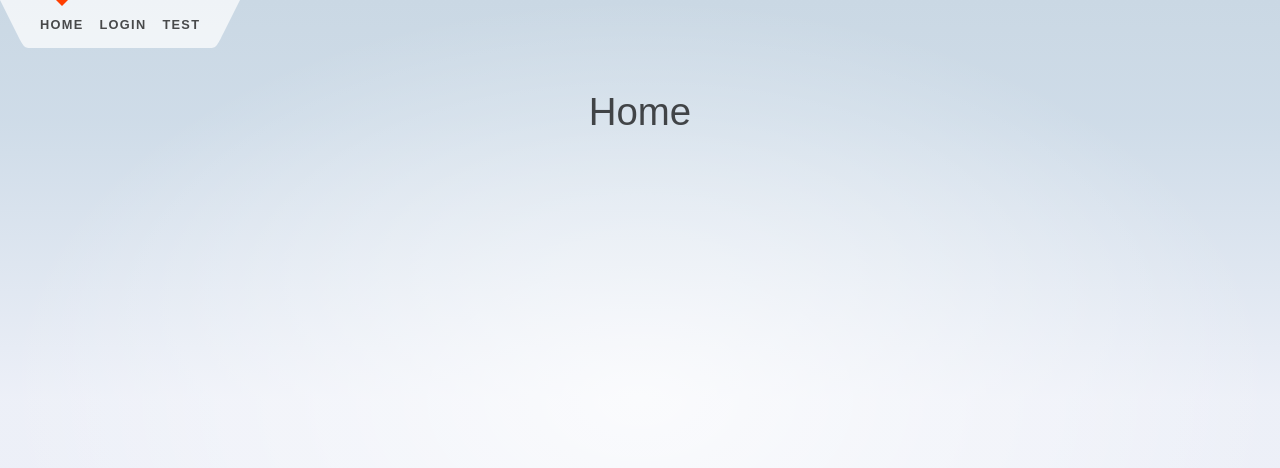
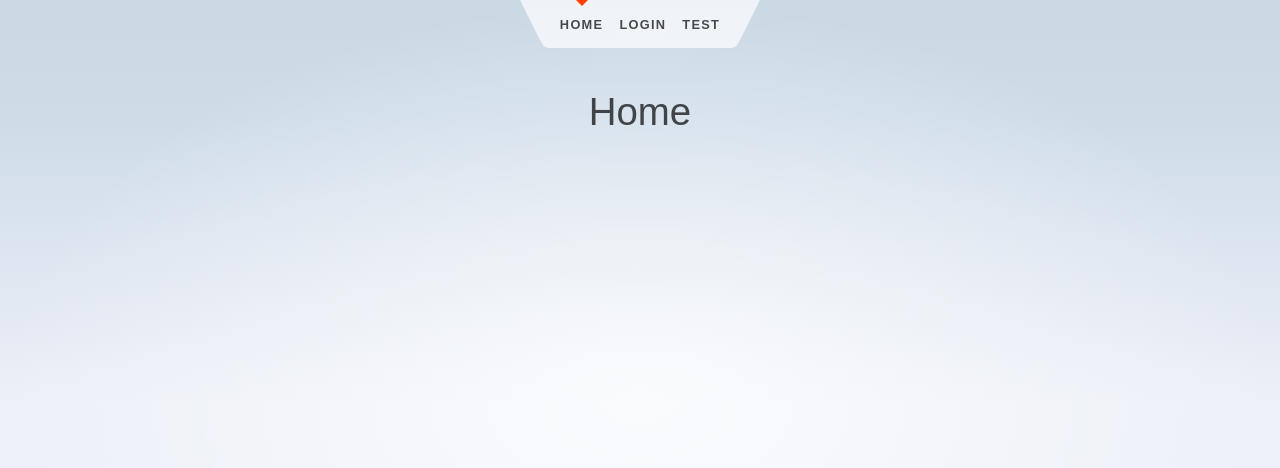
Before and after one commit to YTFGolf/fandom-discussions-viewer, a SvelteKit app: page / in a window 1280 px wide. Shown: the top 468 px of the page. Built offline with nearby package versions, Linux system fonts and the light colour scheme.

Commit message:
Fix layout error

```diff
--- a/src/routes/Header.svelte
+++ b/src/routes/Header.svelte
@@ -3,6 +3,8 @@
 </script>
 
 <header>
+	<div class="corner"></div>
+
 	<nav>
 		<svg viewBox="0 0 2 3" aria-hidden="true">
 			<path d="M0,0 L1,2 C1.5,3 1.5,3 2,3 L2,0 Z" />
@@ -22,6 +24,8 @@
 			<path d="M0,0 L0,3 C0.5,3 0.5,3 1,2 L2,0 Z" />
 		</svg>
 	</nav>
+
+	<div class="corner"></div>
 </header>
 
 <style>
```
